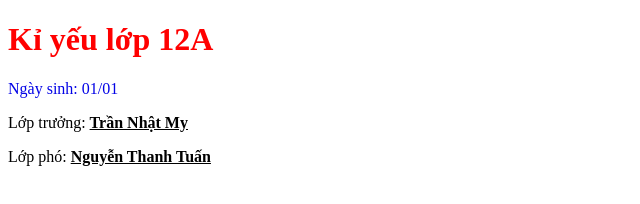
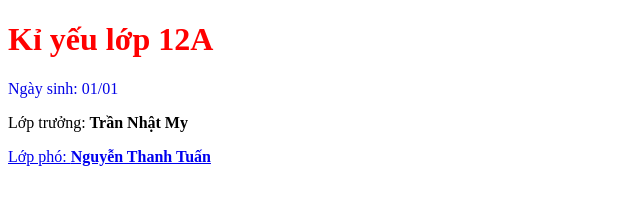
Before and after one commit to ObsidianMC123/tuan12a11.github.io, a plain HTML site: page baitapf2/hinh10.html in a window 1280 px wide. Shown: the whole page, without its empty margins (0-640 px from the left). Drawn offline with Linux system fonts and the light colour scheme.

Commit message:
f# Please enter the commit message for your changes. Lines starting

```diff
--- a/baitapf2/hinh10.html
+++ b/baitapf2/hinh10.html
@@ -7,8 +7,8 @@
     <body>
         <h1 style="color: red;">Kỉ yếu lớp 12A</h1>
         <p style="color: #0303e6;">Ngày sinh: 01/01</p>
-        <p>Lớp trưởng: <b><u>Trần Nhật My</u></b></p>
-        <p>Lớp phó: <b><u>Nguyễn Thanh Tuấn</u></b></p>
+        <p><a herf="hinh11.html">Lớp trưởng: <b>Trần Nhật My</b></a></p>
+        <a href ="hinh11.html">Lớp phó: <b>Nguyễn Thanh Tuấn</b></a>
 
 
     </body>
```
